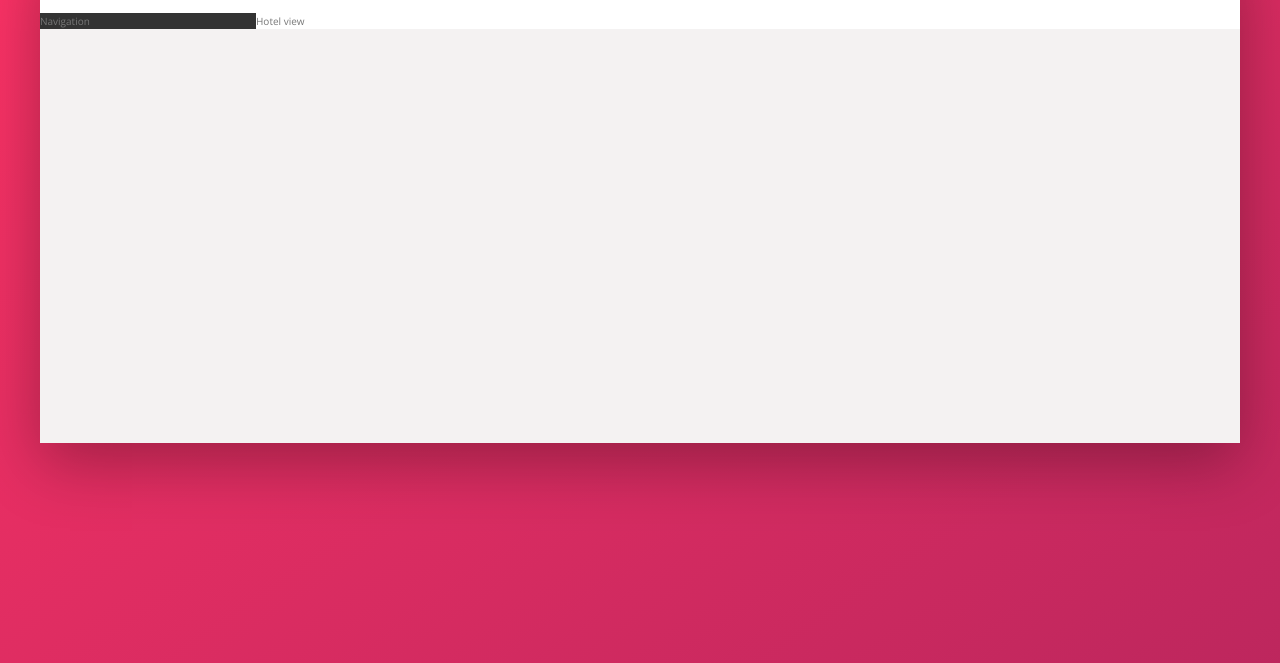
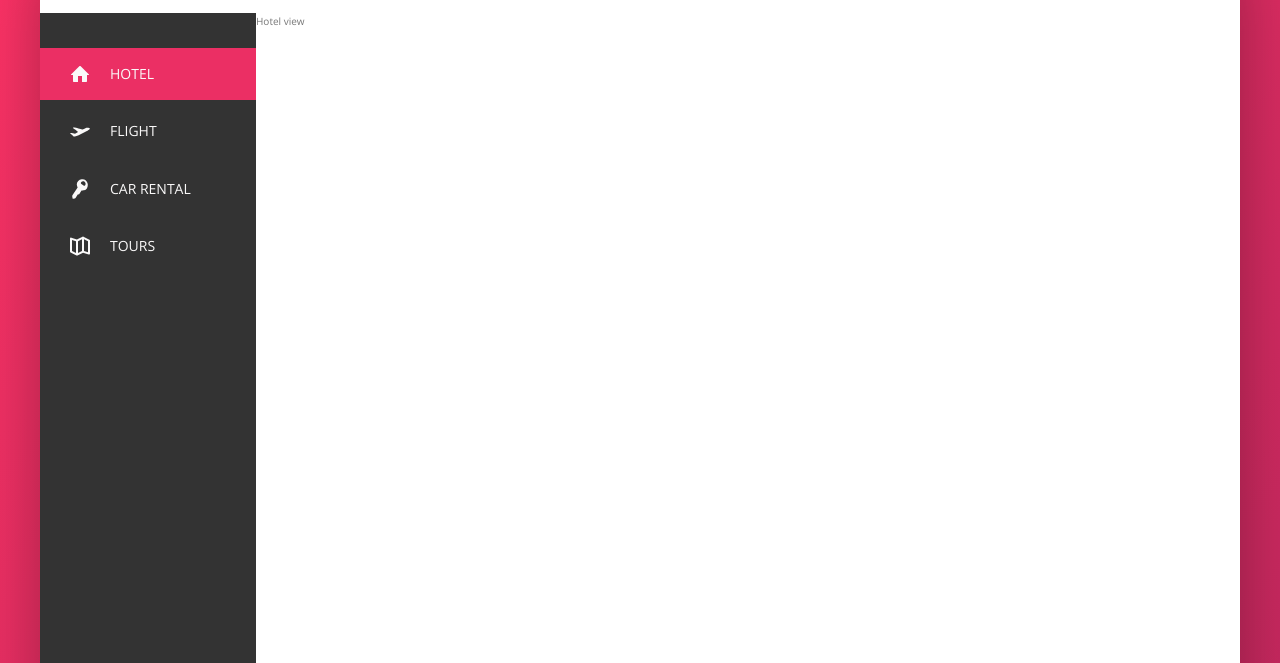
Before and after one commit to Nath-A/advanced-CSS, a website: page 02_Trillo/index.html in a window 1280 px wide. Shown: the part 137-800 px from the top of the page. Drawn offline with nearby package versions, Linux system fonts and the light colour scheme.

Commit message:
Side nav done

```diff
--- a/02_Trillo/index.html
+++ b/02_Trillo/index.html
@@ -44,7 +44,46 @@
             </nav>
         </header>
         <div class="content">
-            <nav class="sidebar">Navigation</nav>
+            <nav class="sidebar">
+                <ul class="side-nav">
+                    <li class="side-nav__item side-nav__item--active">
+                        <a href="#" class="side-nav__link">
+                            <svg class="side-nav__icon">
+                                <use xlink:href="img/sprite.svg#icon-home"></use>
+                            </svg>
+                            <span>Hotel</span>
+                        </a>
+                    </li>
+                    <li class="side-nav__item">
+                        <a href="#" class="side-nav__link">
+                            <svg class="side-nav__icon">
+                                <use xlink:href="img/sprite.svg#icon-aircraft-take-off"></use>
+                            </svg>
+                            <span>Flight</span>
+                        </a>
+                    </li>
+                    <li class="side-nav__item">
+                        <a href="#" class="side-nav__link">
+                            <svg class="side-nav__icon">
+                                <use xlink:href="img/sprite.svg#icon-key"></use>
+                            </svg>
+                            <span>Car rental</span>
+                        </a>
+                    </li>
+                    <li class="side-nav__item">
+                        <a href="#" class="side-nav__link">
+                            <svg class="side-nav__icon">
+                                <use xlink:href="img/sprite.svg#icon-map"></use>
+                            </svg>
+                            <span>Tours</span>
+                        </a>
+                    </li>
+
+                </ul>
+                <div class="legal">
+                    &copy; 2017 by trillo. All right reserved.
+                </div>
+            </nav>
 
             <main class="hotel-view">Hotel view</main>
         </div>
--- a/02_Trillo/sass/layout/_sidebar.scss
+++ b/02_Trillo/sass/layout/_sidebar.scss
@@ -2,4 +2,91 @@
 {
     background-color: var(--color-grey-dark-1);
     flex: 0 0 18%; //flex grow, flex shrink, flex basis
+    display: flex;
+    flex-direction: column;
+    justify-content: space-between;
 }
+
+.side-nav
+{
+    list-style: none;
+    font-size: 1.4rem;
+    margin-top: 3.5rem;
+
+    &__item
+    {
+        position: relative;
+
+        &::before
+        {
+            content: "";
+            position: absolute;
+            top: 0;
+            height: 0;
+            height: 100%;
+            width: 3px;
+            background-color: var(--color-primary);
+            transform: scaleY(0);
+            transition:
+                transform .2s,
+                width .4s cubic-bezier(1, 0, 0, 1) .2s,
+                background-color .1s;
+        }
+
+        &:hover::before,
+        &--active::before
+        {
+            transform: scaleY(1);
+            width: 100%;
+        }
+
+        &:active::before
+        {
+            background-color: var(--color-primary-light);
+        }
+
+        &:not(:last-child)
+        {
+            margin-bottom: .5rem;
+        }
+    }
+
+    // &__item:hover::before,
+    // &__item--active::before
+    // {
+    //     transform: scaleY(1);
+    //     width: 100%;
+    // }
+
+    &__link:link,
+    &__link:visited
+    {
+        text-decoration: none;
+        color: var(--color-grey-light-1);
+        text-transform: uppercase;
+        display: block;
+        padding: 1.5rem 3rem;
+        display: flex;
+        align-items: center;
+        z-index: 10;
+        position: relative;
+    }
+
+    &__icon
+    {
+        width: 2rem;
+        height: 2rem;
+        fill: currentColor;
+        margin-right: 2rem;
+    }
+
+
+}
+
+.legal
+{
+    font-size: 1.2rem;
+    text-align: center;
+    padding: 2.5rem;
+    color: var(--color-grey-light-4);
+}
--- a/02_Trillo/sass/pages/_home.scss
+++ b/02_Trillo/sass/pages/_home.scss
@@ -18,5 +18,6 @@
 {
     background-color: #fff;
     flex: 1;
-
+    //for testing purposes
+    height: 100rem;
 }
```
Also changed, not shown: 02_Trillo/css/style.css, README.md, 1 other file.
